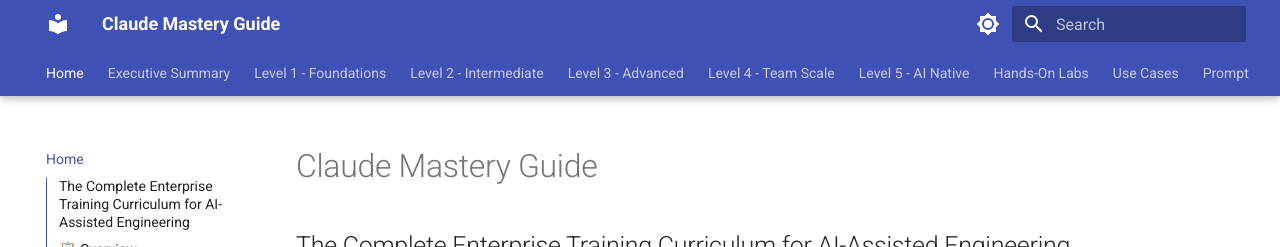
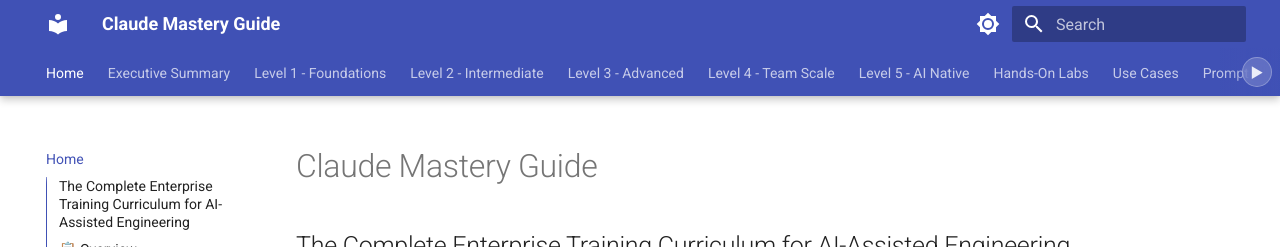
Before and after one commit to mfsinitishk/claude-mastery-guide, an MkDocs documentation site: the page built from docs/index.md, in a window 1280 px wide. Shown: the top 247 px of the page. Built offline with MkDocs 1.6.1 and Material for MkDocs 9.7.7, drawn with Linux system fonts in a browser that asks for light colours.

Commit message:
Fix tab scroll indicators to match Material theme DOM structure
Target .md-tabs instead of non-existent .md-tabs__inner. The
Material theme structure is .md-tabs > .md-grid > .md-tabs__list.

Co-Authored-By: Claude Opus 4.6 (1M context) <noreply@anthropic.com>

```diff
--- a/docs/javascripts/tabs-scroll.js
+++ b/docs/javascripts/tabs-scroll.js
@@ -1,9 +1,8 @@
 document.addEventListener("DOMContentLoaded", function () {
-  var inner = document.querySelector(".md-tabs__inner");
+  var tabs = document.querySelector(".md-tabs");
   var list = document.querySelector(".md-tabs__list");
-  if (!inner || !list) return;
+  if (!tabs || !list) return;
 
-  // Create scroll arrow buttons
   var leftBtn = document.createElement("button");
   leftBtn.className = "md-tabs-scroll-btn md-tabs-scroll-btn--left";
   leftBtn.setAttribute("aria-label", "Scroll tabs left");
@@ -16,9 +15,8 @@ document.addEventListener("DOMContentLoaded", function () {
   rightBtn.innerHTML = "&#9654;";
   rightBtn.hidden = true;
 
-  inner.style.position = "relative";
-  inner.appendChild(leftBtn);
-  inner.appendChild(rightBtn);
+  tabs.appendChild(leftBtn);
+  tabs.appendChild(rightBtn);
 
   function updateIndicators() {
     var scrollLeft = list.scrollLeft;
@@ -29,25 +27,22 @@ document.addEventListener("DOMContentLoaded", function () {
     var atEnd = scrollLeft >= maxScroll - threshold;
     var isScrollable = maxScroll > threshold;
 
-    // Toggle fade gradients
     if (atStart) {
-      inner.classList.remove("scrolled-right");
+      tabs.classList.remove("scrolled-right");
     } else {
-      inner.classList.add("scrolled-right");
+      tabs.classList.add("scrolled-right");
     }
 
     if (atEnd || !isScrollable) {
-      inner.classList.add("scrolled-end");
+      tabs.classList.add("scrolled-end");
     } else {
-      inner.classList.remove("scrolled-end");
+      tabs.classList.remove("scrolled-end");
     }
 
-    // Toggle arrow buttons
     leftBtn.hidden = atStart || !isScrollable;
     rightBtn.hidden = atEnd || !isScrollable;
   }
 
-  // Scroll by ~3 tab widths on click
   leftBtn.addEventListener("click", function () {
     list.scrollBy({ left: -300, behavior: "smooth" });
   });
@@ -59,10 +54,8 @@ document.addEventListener("DOMContentLoaded", function () {
   list.addEventListener("scroll", updateIndicators);
   window.addEventListener("resize", updateIndicators);
 
-  // Initial check
   updateIndicators();
 
-  // Add a subtle pulse on the right arrow to draw attention on first load
   if (!rightBtn.hidden) {
     rightBtn.classList.add("hint-pulse");
     rightBtn.addEventListener("animationend", function () {
--- a/docs/stylesheets/tabs-scroll.css
+++ b/docs/stylesheets/tabs-scroll.css
@@ -1,17 +1,17 @@
 /* ── Tab bar scroll indicators ── */
+/* Structure: .md-tabs > .md-grid > .md-tabs__list > .md-tabs__item */
 
-/* Container for the tab list with fade hints */
 .md-tabs__list {
-  position: relative;
   scroll-behavior: smooth;
 }
 
-/* Fade gradient on the right edge when more tabs exist */
-.md-tabs__inner {
+/* The .md-tabs element is the full-width colored bar -- use it for gradients */
+.md-tabs {
   position: relative;
 }
 
-.md-tabs__inner::after {
+/* Fade gradient on the right edge when more tabs exist */
+.md-tabs::after {
   content: "";
   position: absolute;
   right: 0;
@@ -25,7 +25,7 @@
 }
 
 /* Fade on the left edge when scrolled right */
-.md-tabs__inner::before {
+.md-tabs::before {
   content: "";
   position: absolute;
   left: 0;
@@ -40,11 +40,11 @@
 }
 
 /* JS toggles these classes based on scroll position */
-.md-tabs__inner.scrolled-right::before {
+.md-tabs.scrolled-right::before {
   opacity: 1;
 }
 
-.md-tabs__inner.scrolled-end::after {
+.md-tabs.scrolled-end::after {
   opacity: 0;
 }
 
@@ -54,33 +54,34 @@
   top: 50%;
   transform: translateY(-50%);
   z-index: 2;
-  background: var(--md-primary-fg-color);
+  background: rgba(255, 255, 255, 0.2);
   color: var(--md-primary-bg-color);
-  border: none;
+  border: 1px solid rgba(255, 255, 255, 0.3);
   border-radius: 50%;
-  width: 28px;
-  height: 28px;
+  width: 30px;
+  height: 30px;
   font-size: 14px;
   cursor: pointer;
-  opacity: 0.85;
-  transition: opacity 0.2s ease, transform 0.2s ease;
+  opacity: 0.9;
+  transition: opacity 0.2s ease, transform 0.2s ease, background 0.2s ease;
   display: flex;
   align-items: center;
   justify-content: center;
-  box-shadow: 0 2px 6px rgba(0, 0, 0, 0.3);
+  backdrop-filter: blur(4px);
 }
 
 .md-tabs-scroll-btn:hover {
   opacity: 1;
-  transform: translateY(-50%) scale(1.1);
+  transform: translateY(-50%) scale(1.15);
+  background: rgba(255, 255, 255, 0.35);
 }
 
 .md-tabs-scroll-btn--left {
-  left: 4px;
+  left: 8px;
 }
 
 .md-tabs-scroll-btn--right {
-  right: 4px;
+  right: 8px;
 }
 
 .md-tabs-scroll-btn[hidden] {
@@ -90,9 +91,9 @@
 /* Subtle bounce animation on first load to draw attention */
 @keyframes scroll-hint-pulse {
   0%, 100% { transform: translateY(-50%) translateX(0); }
-  50% { transform: translateY(-50%) translateX(4px); }
+  50% { transform: translateY(-50%) translateX(5px); }
 }
 
 .md-tabs-scroll-btn--right.hint-pulse {
-  animation: scroll-hint-pulse 1s ease-in-out 3;
+  animation: scroll-hint-pulse 0.8s ease-in-out 4;
 }
```
